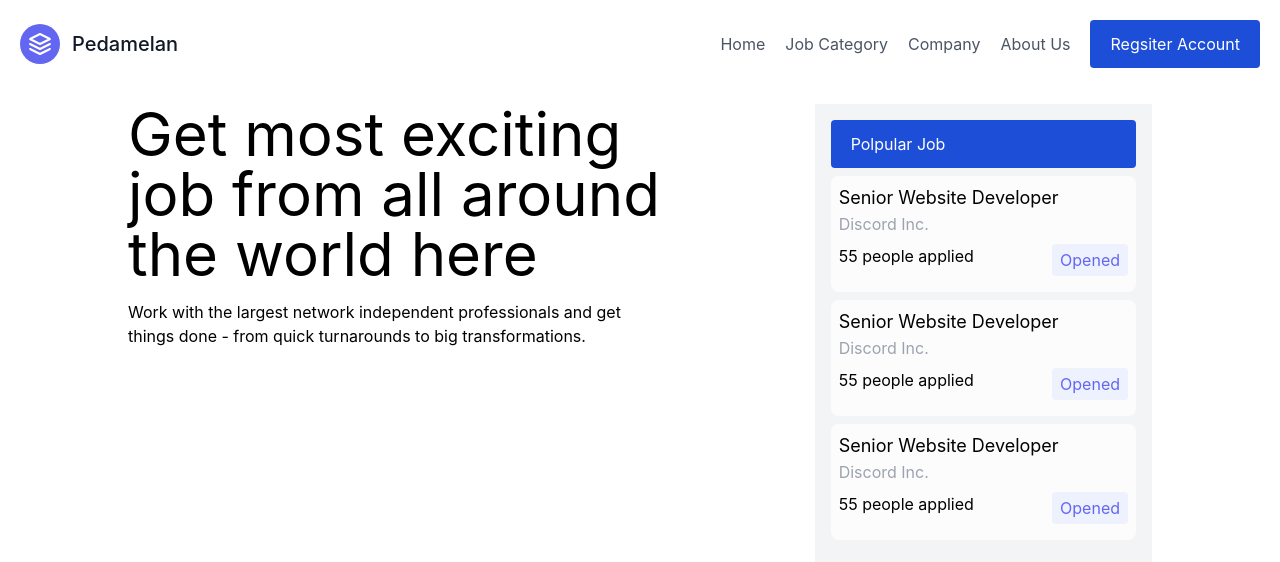
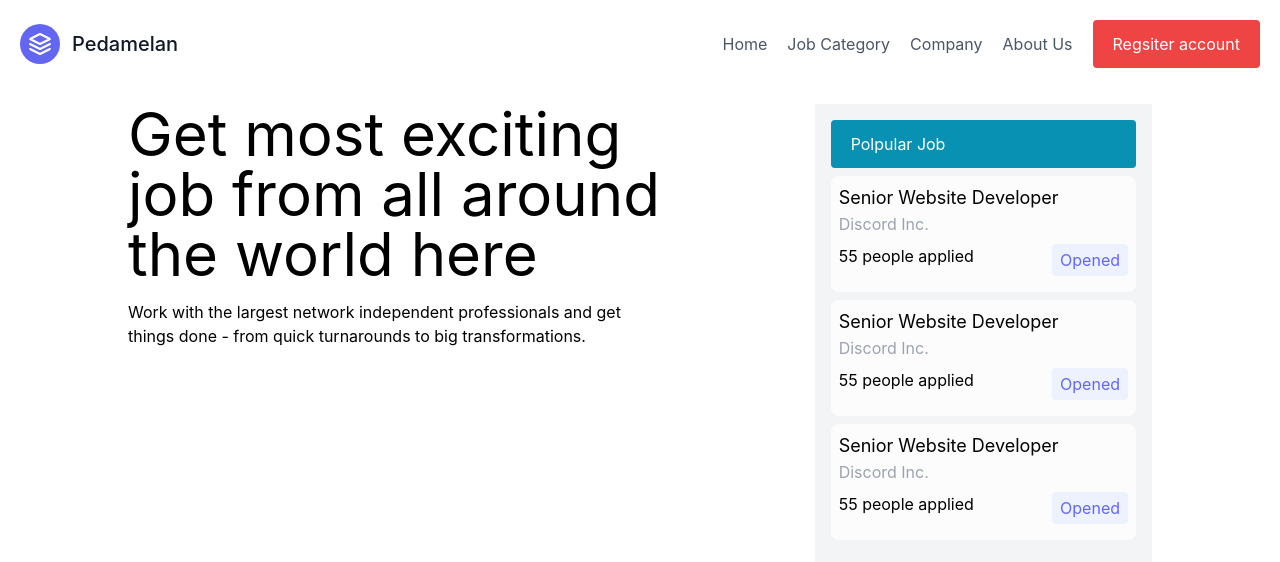
Before and after one commit to prathameshg121/Next_Tail, a Next.js app: page /landing in a window 1280 px wide. Shown: the top 562 px of the page. Built offline with nearby package versions, Linux system fonts and the light colour scheme.

Commit message:
theam update

```diff
--- a/pages/landing.js
+++ b/pages/landing.js
@@ -25,8 +25,8 @@ function Landing() {
             <a class="mr-5 hover:text-gray-900">Company</a>
             <a class="mr-5 hover:text-gray-900">About Us</a>
           </nav>
-          <button class="inline-flex items-center bg-blue-700 text-white border-0 focus:outline-none hover:bg-blue-500 px-5 py-3 rounded text-base mt-4 md:mt-0">
-            Regsiter Account
+          <button class="inline-flex items-center bg-red-500 text-white border-0 focus:outline-none hover:bg-red-400 px-5 py-3 rounded text-base mt-4 md:mt-0">
+            Regsiter account
           </button>
         </div>
       </header>
@@ -42,7 +42,7 @@ function Landing() {
             <br /> things done - from quick turnarounds to big transformations.
           </div>
           <div class="row-span-3 ... bg-gray-100 p-4">
-            <button class="inline-flex items-center bg-blue-700 text-white text-center border-0 focus:outline-none hover:bg-blue-500 px-5 py-3 rounded text-base mt-4 md:mt-0 w-full">
+            <button class="inline-flex items-center bg-cyan-600 text-white text-center border-0 focus:outline-none hover:bg-cyan-500 px-5 py-3 rounded text-base mt-4 md:mt-0 w-full">
               Polpular Job
             </button>
             <div>
```
